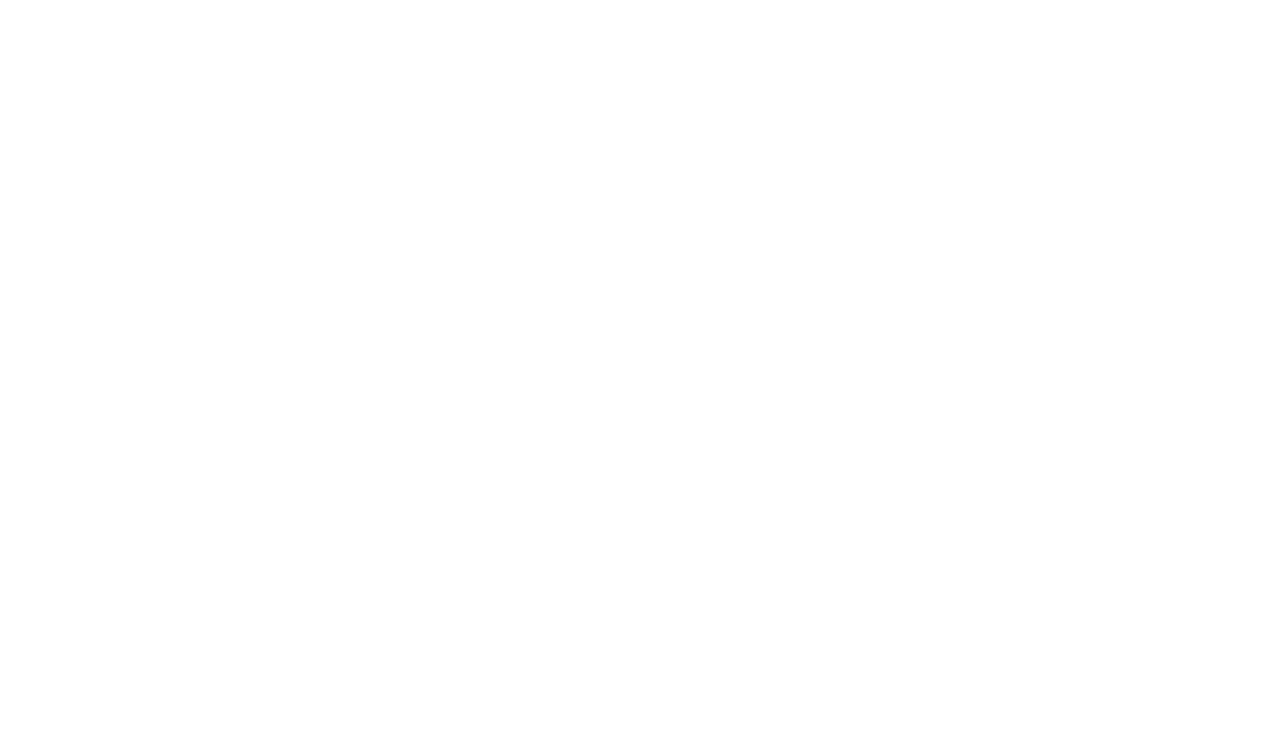
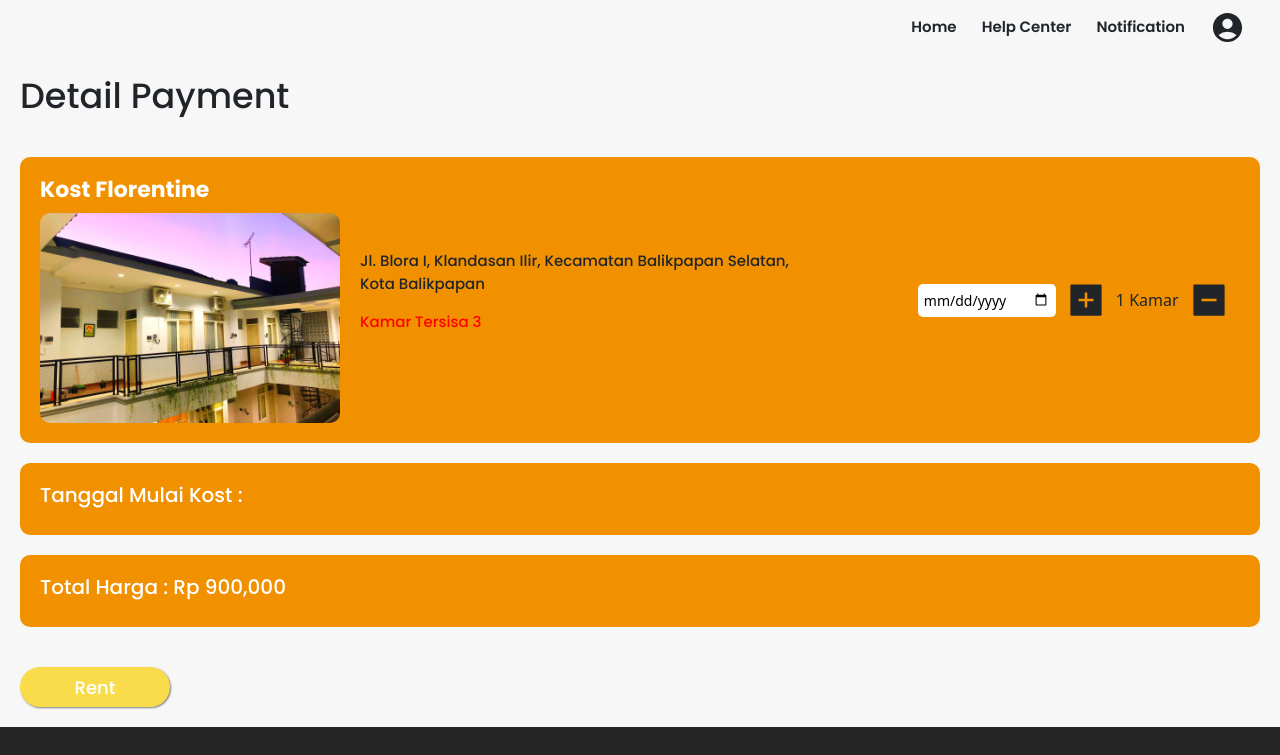
Before and after one commit to Yustikaprwt/Ngekos_Prototype, a React (Create React App) app: page /payment in a window 1280 px wide. Before the commit this address had no page. Shown: the top 755 px of the page. Built offline with nearby package versions, Linux system fonts and the light colour scheme.

Commit message:
Add Payment Page

```diff
--- /dev/null
+++ b/src/Page/Payment Page/PaymentPage.css
@@ -0,0 +1,140 @@
+.payment-section {
+  background-color: #f7f7f7;
+  min-height: 100%;
+}
+
+.payment-section > h2 {
+  font-family: "Poppins", sans-serif;
+  font-size: 35px;
+  padding: 20px;
+}
+
+.payment-section-2 > h3 {
+  font-family: "Poppins", sans-serif;
+  font-size: 22px;
+  margin-bottom: 10px;
+  font-weight: bold;
+  color: white;
+}
+
+.payment-section-2 > img {
+  width: 300px;
+  height: 210px;
+  border-radius: 10px;
+}
+
+.payment-section-1 {
+  background-color: #f19100;
+  padding: 20px;
+  display: flex;
+  flex-direction: row;
+  align-items: center;
+  margin: 20px 20px;
+  border-radius: 10px;
+}
+
+.payment-section-3 {
+  font-family: "Poppins", sans-serif;
+  font-size: 15px;
+  display: flex;
+  flex-direction: column;
+  margin-left: 20px;
+  width: 50%;
+}
+
+.field-count {
+  display: flex;
+  flex-direction: row;
+  align-items: center;
+}
+
+.field-count >input {
+  border-style: none;
+  padding: 6px;
+  font-size: 14px;
+  border-radius: 5px;
+}
+
+.payment-section-4 {
+  background-color: #f19100;
+  padding: 20px;
+  color: white;
+  margin: 20px 20px;
+  border-radius: 10px;
+}
+
+.payment-section-4 > h3 {
+  font-family: "Poppins", sans-serif;
+  font-size: 20px;
+  align-items: center;
+}
+
+.payment-section-5 {
+  display: flex;
+  justify-content: flex-start;
+  padding: 20px;
+  align-items: center;
+}
+
+.payment-section-5 > button {
+  font-family: "Poppins", sans-serif;
+  font-size: 18px;
+  color: white;
+  background-color: #f8dc4c;
+  width: 150px;
+  height: 40px;
+  border-style: none;
+  border-radius: 20px;
+  box-shadow: gray 1px 1px 2px 0px;
+}
+
+.payment-section-5 > button:hover {
+  background-color: #dcbc15;
+  animation-duration: 0s;
+}
+
+@media (max-width: 768px) {
+  .payment-section > h2 {
+    font-size: 28px;
+  }
+
+  .payment-section-2 > h3 {
+    font-size: 18px;
+  }
+
+  .payment-section-2 > img {
+    width: 100%;
+    height: auto;
+  }
+
+  .payment-section-1 {
+    flex-direction: column;
+    margin: 20px;
+    padding: 10px;
+    align-items: flex-start;
+  }
+
+  .payment-section-3 {
+    width: 100%;
+    margin-left: 0;
+  }
+
+  .payment-section-4 {
+    margin: 20px;
+    padding: 10px;
+  }
+
+  .payment-section-4 > h3 {
+    font-size: 18px;
+  }
+
+  .payment-section-5 {
+    justify-content: flex-start;
+  }
+
+  .payment-section-5 > button {
+    width: 120px;
+    height: 35px;
+    font-size: 16px;
+  }
+}
--- /dev/null
+++ b/src/Page/Payment Page/PaymentPage.jsx
@@ -0,0 +1,113 @@
+import { React, useState } from "react";
+import { useNavigate } from "react-router";
+import "../Payment Page/PaymentPage.css";
+import Navbar from "../../Components/Navbar/Navbar";
+import Footer from "../../Components/Footer/Footer";
+import kosan_1 from "../../Asset/kosan_1.jpeg";
+import { AiFillMinusSquare, AiFillPlusSquare } from "react-icons/ai";
+
+const PaymentPage = () => {
+  const [fieldCount, setFieldCount] = useState(1);
+  const [totalPrice, setTotalPrice] = useState(900000);
+  const [startDate, setStartDate] = useState("");
+
+  const handleAddField = () => {
+    setFieldCount(fieldCount + 1);
+    setTotalPrice(totalPrice * 2);
+  };
+
+  const handleRemoveField = () => {
+    if (fieldCount > 1) {
+      setFieldCount(fieldCount - 1);
+      setTotalPrice(totalPrice / 2);
+    }
+  };
+
+  const handleStartDateChange = (event) => {
+    setStartDate(event.target.value);
+  };
+
+  const navigate = useNavigate();
+  const homePage = () => {
+    navigate(`/home`);
+  };
+
+  return (
+    <>
+      <div className="payment-section">
+        <Navbar />
+        <h2>Detail Payment</h2>
+        <div className="payment-section-1">
+          <div className="payment-section-2">
+            <h3>Kost Florentine</h3>
+            <img src={kosan_1} alt="img" />
+          </div>
+
+          <div
+            style={{
+              display: "flex",
+              justifyContent: "space-between",
+            }}
+          >
+            <div className="payment-section-3">
+              <p>
+                Jl. Blora I, Klandasan Ilir, Kecamatan Balikpapan Selatan, Kota
+                Balikpapan
+              </p>
+              <p
+                style={{
+                  color: "red",
+                }}
+              >
+                Kamar Tersisa 3
+              </p>
+            </div>
+            <div className="field-count">
+              <input
+                type="date"
+                value={startDate}
+                onChange={handleStartDateChange}
+              />
+              <AiFillPlusSquare
+                style={{
+                  width: "40px",
+                  height: "40px",
+                  margin: "10px",
+                }}
+                onClick={handleAddField}
+              />
+              {fieldCount} Kamar
+              <AiFillMinusSquare
+                style={{
+                  width: "40px",
+                  height: "40px",
+                  margin: "10px",
+                }}
+                onClick={handleRemoveField}
+              />
+            </div>
+          </div>
+        </div>
+
+        <div className="payment-section-4">
+          <h3>
+            Tanggal Mulai Kost <span>: {startDate}</span>
+          </h3>
+        </div>
+
+        <div className="payment-section-4">
+          <h3>
+            Total Harga <span>: Rp {totalPrice.toLocaleString()}</span>
+          </h3>
+        </div>
+
+        <div className="payment-section-5">
+          <button onClick={homePage}>Rent</button>
+        </div>
+      </div>
+      <Footer />
+    </>
+  );
+};
+
+export default PaymentPage;
--- a/src/Routers/Routers.jsx
+++ b/src/Routers/Routers.jsx
@@ -9,6 +9,7 @@
 import PrivacyPolicy from "../Page/Privacy Policy/PrivacyPolicy";
 import ProfilePage from "../Page/Profile Page/ProfilePage";
 import KostFlorentine from "../Page/Kost Florentine/KostFlorentine";
+import PaymentPage from "../Page/Payment Page/PaymentPage";
 
 const Routers = () => {
   return (
@@ -23,6 +24,7 @@
         <Route path="/privacy/policy" element={<PrivacyPolicy />} />
         <Route path="/profile" element={<ProfilePage />} />
         <Route path="/kost/florentine" element={<KostFlorentine />} />
+        <Route path="/payment" element={<PaymentPage />} />
       </Routes>
     </BrowserRouter>
   );
```
